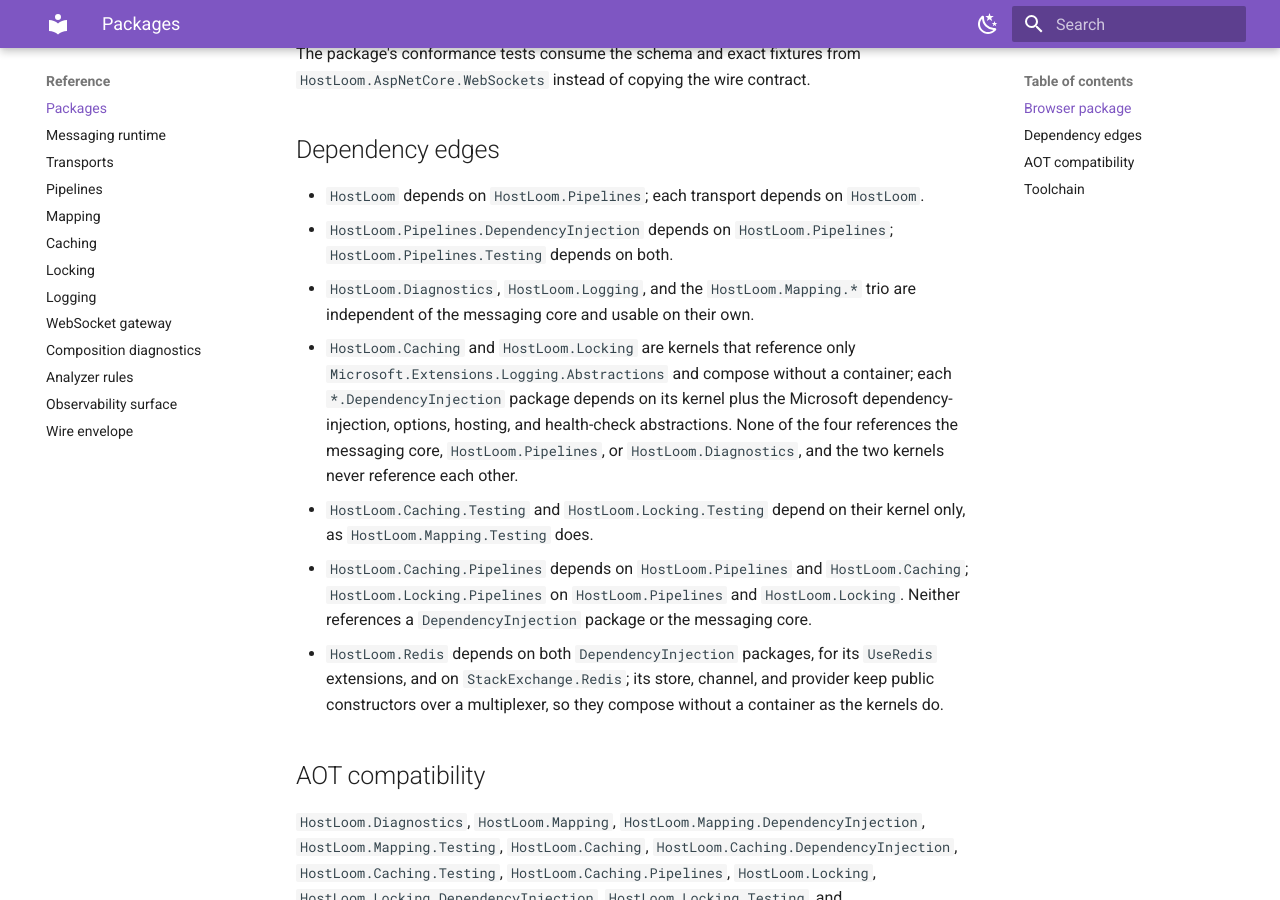
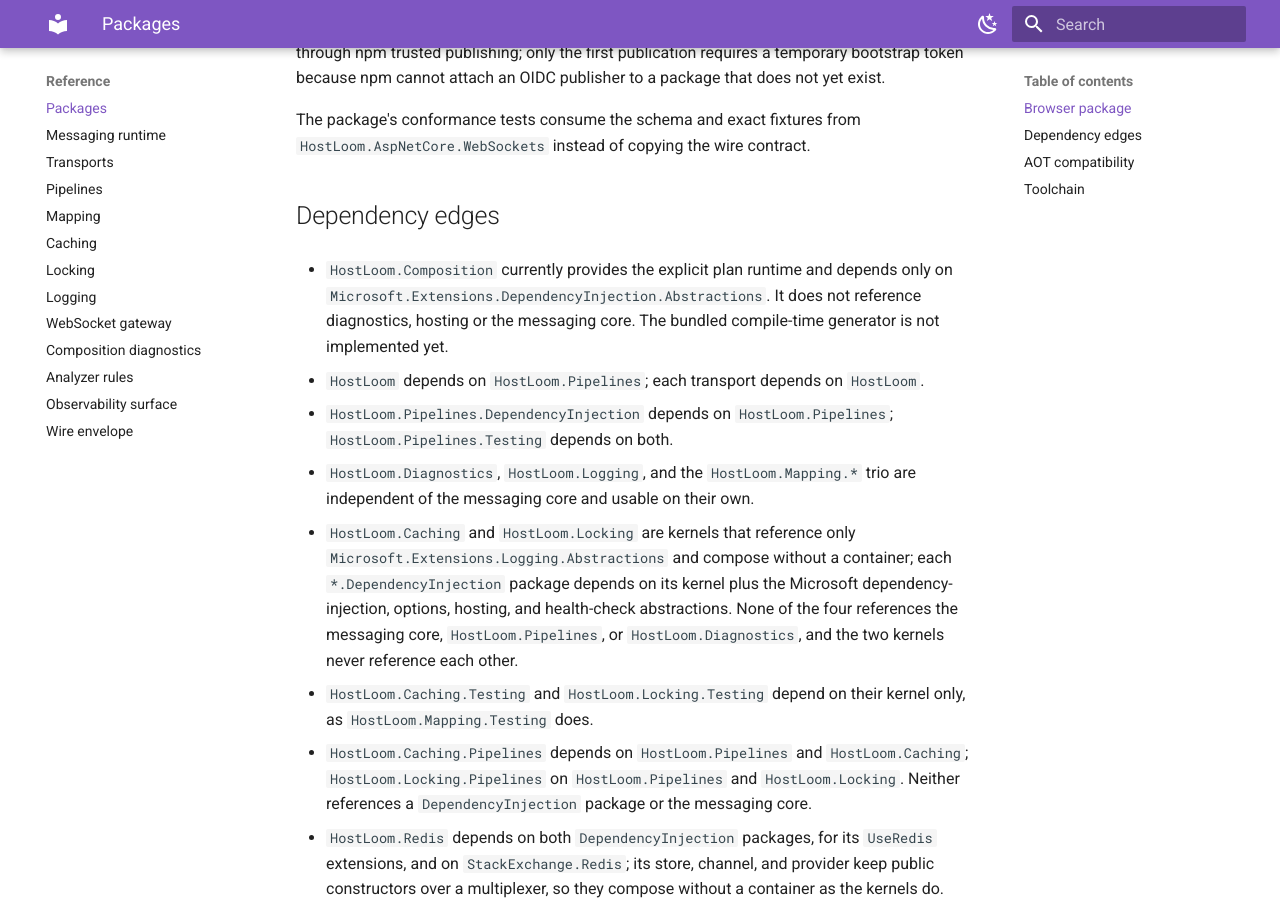
Before and after one commit to kidoz/hostloom, an MkDocs documentation site: the page built from docs/reference/packages.md, in a window 1280 px wide and 900 px high, scrolled down 2303 px. Built offline with MkDocs 1.6.1 and Material for MkDocs 9.7.7, drawn with Linux system fonts in a browser that asks for light colours; some of the changed text lies outside the part shown.

Commit message:
List the composition package in the package reference and README

```diff
--- a/docs/reference/packages.md
+++ b/docs/reference/packages.md
@@ -17,6 +17,7 @@
 | `HostLoom.AspNetCore.WebSockets` | Authenticated WebSocket RPC and subscriptions |
 | `HostLoom.AspNetCore.WebSockets.Testing` | In-process TestServer client for gateway tests |
 | `HostLoom.Logging` | Allocation-free UTF-8 logging provider |
+| `HostLoom.Composition` | Explicit DI plan runtime and passive application reports; generator under development |
 | `HostLoom.Diagnostics` | Composition ledger and startup report of registration decisions |
 | `HostLoom.Mapping` | Explicit, compile-time-safe, AOT-friendly object mapping |
 | `HostLoom.Mapping.DependencyInjection` | Scoped mapper dispatch and explicit map registration |
@@ -68,6 +69,10 @@
 
 ## Dependency edges
 
+- `HostLoom.Composition` currently provides the explicit plan runtime and depends only on
+  `Microsoft.Extensions.DependencyInjection.Abstractions`. It does not reference diagnostics,
+  hosting or the messaging core. The bundled compile-time generator is not implemented yet.
+
 - `HostLoom` depends on `HostLoom.Pipelines`; each transport depends on
   `HostLoom`.
 - `HostLoom.Pipelines.DependencyInjection` depends on `HostLoom.Pipelines`;
```
Also changed, not shown: README.md (+3 -0 lines).
